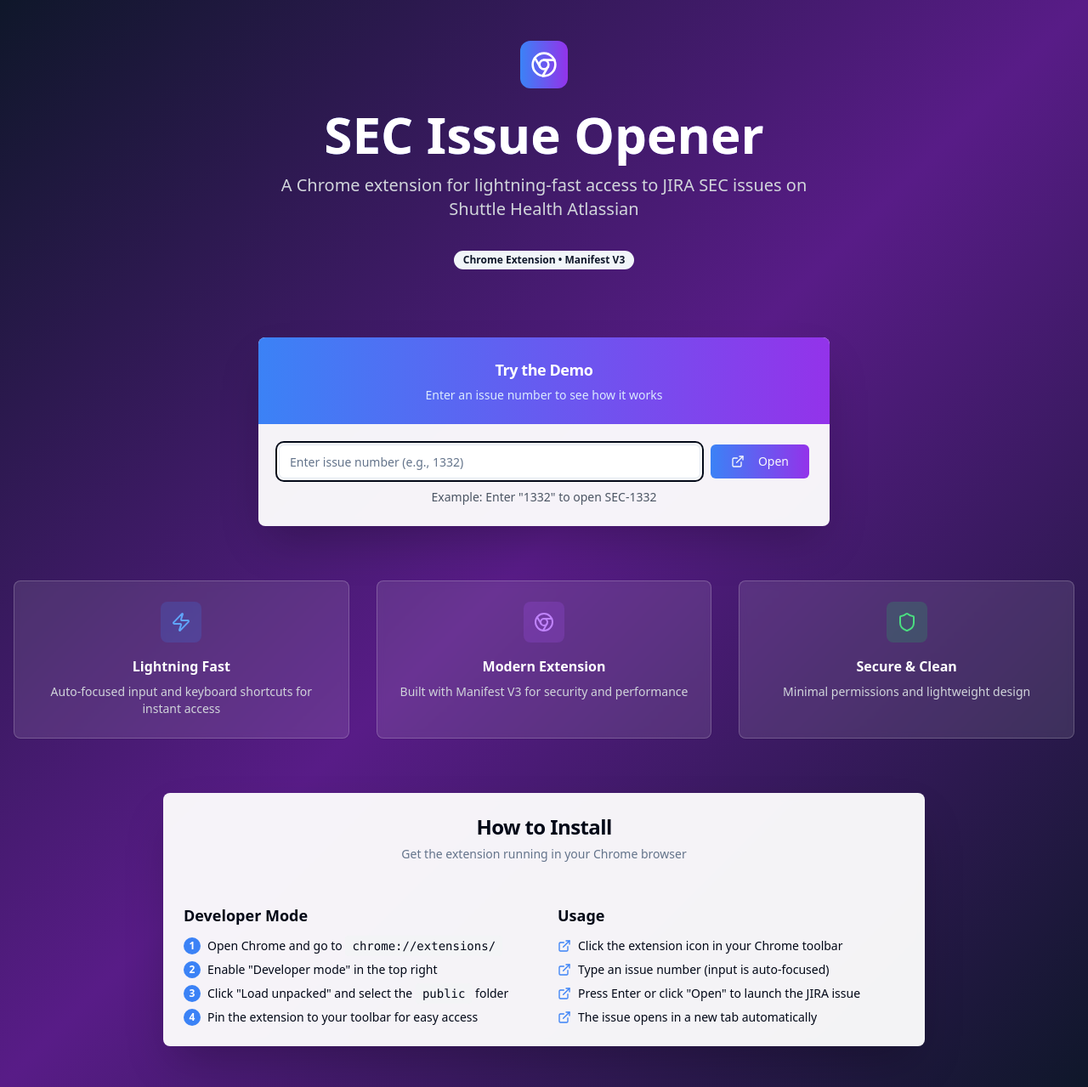
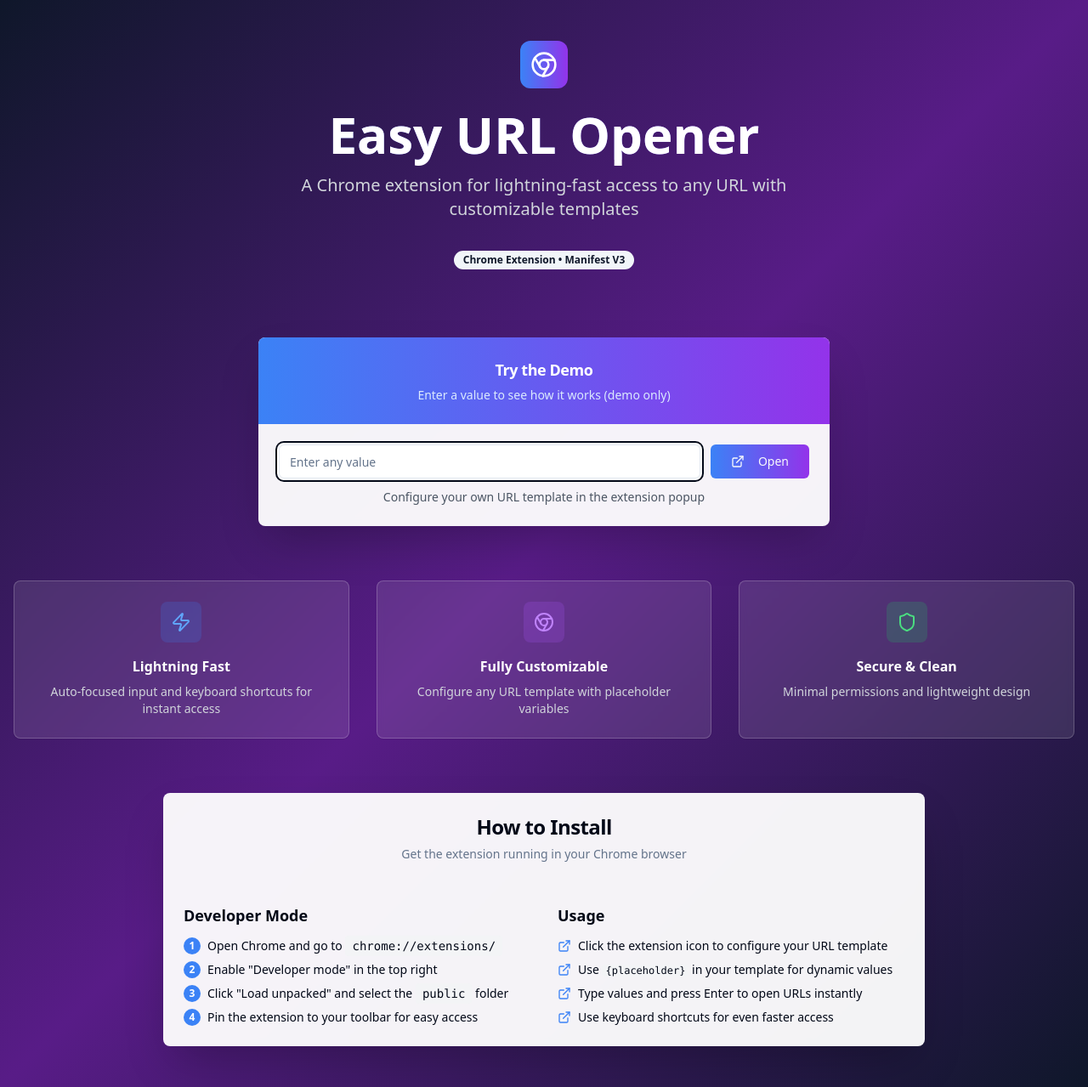
Before and after one commit to mianmuneebajaz/sec-issue-opener-chrome, a React (Vite) app: page / in a window 1280 px wide. Shown: the whole page at 85% size. Built offline with nearby package versions, Linux system fonts and the light colour scheme.

Commit message:
Refactor: Update front page title
Update the extension's front page title to reflect the current branding.

```diff
--- a/src/pages/Index.tsx
+++ b/src/pages/Index.tsx
@@ -7,20 +7,21 @@ import { Badge } from "@/components/ui/badge";
 import { ExternalLink, Chrome, Zap, Shield } from "lucide-react";
 
 const Index = () => {
-  const [issueNumber, setIssueNumber] = useState('');
+  const [inputValue, setInputValue] = useState('');
 
-  const handleOpenIssue = () => {
-    const trimmedNumber = issueNumber.trim();
-    if (trimmedNumber) {
-      const url = `https://shuttlehealth.atlassian.net/browse/SEC-${trimmedNumber}`;
+  const handleOpenUrl = () => {
+    const trimmedValue = inputValue.trim();
+    if (trimmedValue) {
+      // Demo URL - this would be replaced by the actual configured template in the extension
+      const url = `https://example.com/item/${trimmedValue}`;
       window.open(url, '_blank');
-      setIssueNumber('');
+      setInputValue('');
     }
   };
 
   const handleKeyPress = (e: React.KeyboardEvent) => {
     if (e.key === 'Enter') {
-      handleOpenIssue();
+      handleOpenUrl();
     }
   };
 
@@ -35,10 +36,10 @@ const Index = () => {
             </div>
           </div>
           <h1 className="text-4xl md:text-6xl font-bold text-white mb-4 bg-gradient-to-r from-blue-400 to-purple-400 bg-clip-text text-transparent">
-            SEC Issue Opener
+            Easy URL Opener
           </h1>
           <p className="text-xl text-gray-300 mb-8 max-w-2xl mx-auto">
-            A Chrome extension for lightning-fast access to JIRA SEC issues on Shuttle Health Atlassian
+            A Chrome extension for lightning-fast access to any URL with customizable templates
           </p>
           <Badge variant="secondary" className="mb-8">
             Chrome Extension • Manifest V3
@@ -51,22 +52,22 @@ const Index = () => {
             <CardHeader className="bg-gradient-to-r from-blue-500 to-purple-600 text-white rounded-t-lg">
               <CardTitle className="text-center text-lg">Try the Demo</CardTitle>
               <CardDescription className="text-center text-blue-100">
-                Enter an issue number to see how it works
+                Enter a value to see how it works (demo only)
               </CardDescription>
             </CardHeader>
             <CardContent className="p-6">
               <div className="flex gap-3">
                 <Input
                   type="text"
-                  placeholder="Enter issue number (e.g., 1332)"
-                  value={issueNumber}
-                  onChange={(e) => setIssueNumber(e.target.value)}
+                  placeholder="Enter any value"
+                  value={inputValue}
+                  onChange={(e) => setInputValue(e.target.value)}
                   onKeyPress={handleKeyPress}
                   className="flex-1 text-base"
                   autoFocus
                 />
                 <Button
-                  onClick={handleOpenIssue}
+                  onClick={handleOpenUrl}
                   className="bg-gradient-to-r from-blue-500 to-purple-600 hover:from-blue-600 hover:to-purple-700 px-6"
                 >
                   <ExternalLink className="h-4 w-4 mr-2" />
@@ -74,7 +75,7 @@ const Index = () => {
                 </Button>
               </div>
               <p className="text-sm text-gray-600 mt-3 text-center">
-                Example: Enter "1332" to open SEC-1332
+                Configure your own URL template in the extension popup
               </p>
             </CardContent>
           </Card>
@@ -99,9 +100,9 @@ const Index = () => {
               <div className="bg-purple-500/20 w-12 h-12 rounded-lg flex items-center justify-center mx-auto mb-4">
                 <Chrome className="h-6 w-6 text-purple-400" />
               </div>
-              <h3 className="font-semibold mb-2">Modern Extension</h3>
+              <h3 className="font-semibold mb-2">Fully Customizable</h3>
               <p className="text-gray-300 text-sm">
-                Built with Manifest V3 for security and performance
+                Configure any URL template with placeholder variables
               </p>
             </CardContent>
           </Card>
@@ -155,19 +156,19 @@ const Index = () => {
                 <ul className="space-y-2 text-sm">
                   <li className="flex items-start gap-2">
                     <ExternalLink className="h-4 w-4 mt-0.5 text-blue-500 flex-shrink-0" />
-                    <span>Click the extension icon in your Chrome toolbar</span>
+                    <span>Click the extension icon to configure your URL template</span>
                   </li>
                   <li className="flex items-start gap-2">
                     <ExternalLink className="h-4 w-4 mt-0.5 text-blue-500 flex-shrink-0" />
-                    <span>Type an issue number (input is auto-focused)</span>
+                    <span>Use <code className="bg-gray-100 px-1 rounded text-xs">{'{placeholder}'}</code> in your template for dynamic values</span>
                   </li>
                   <li className="flex items-start gap-2">
                     <ExternalLink className="h-4 w-4 mt-0.5 text-blue-500 flex-shrink-0" />
-                    <span>Press Enter or click "Open" to launch the JIRA issue</span>
+                    <span>Type values and press Enter to open URLs instantly</span>
                   </li>
                   <li className="flex items-start gap-2">
                     <ExternalLink className="h-4 w-4 mt-0.5 text-blue-500 flex-shrink-0" />
-                    <span>The issue opens in a new tab automatically</span>
+                    <span>Use keyboard shortcuts for even faster access</span>
                   </li>
                 </ul>
               </div>
```
